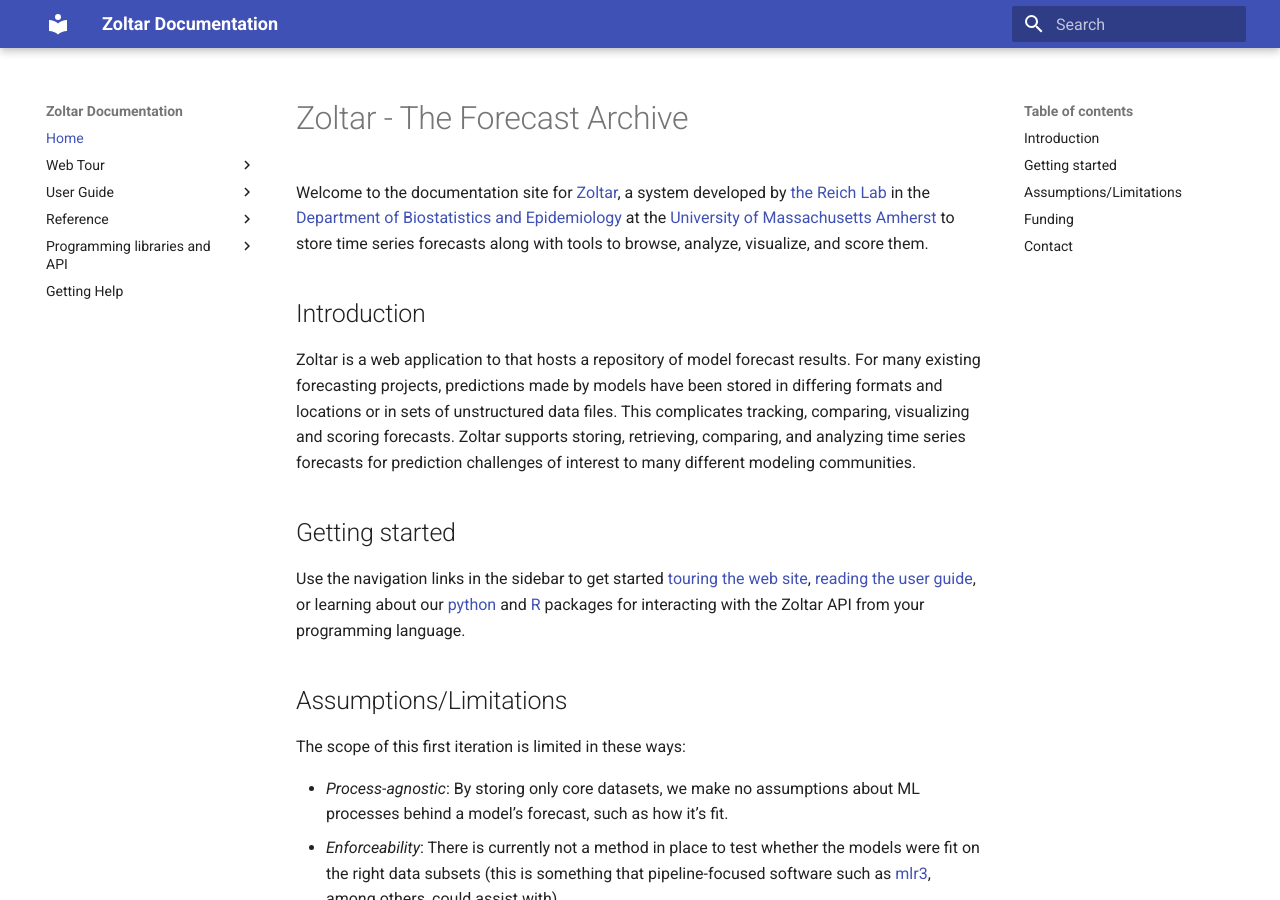
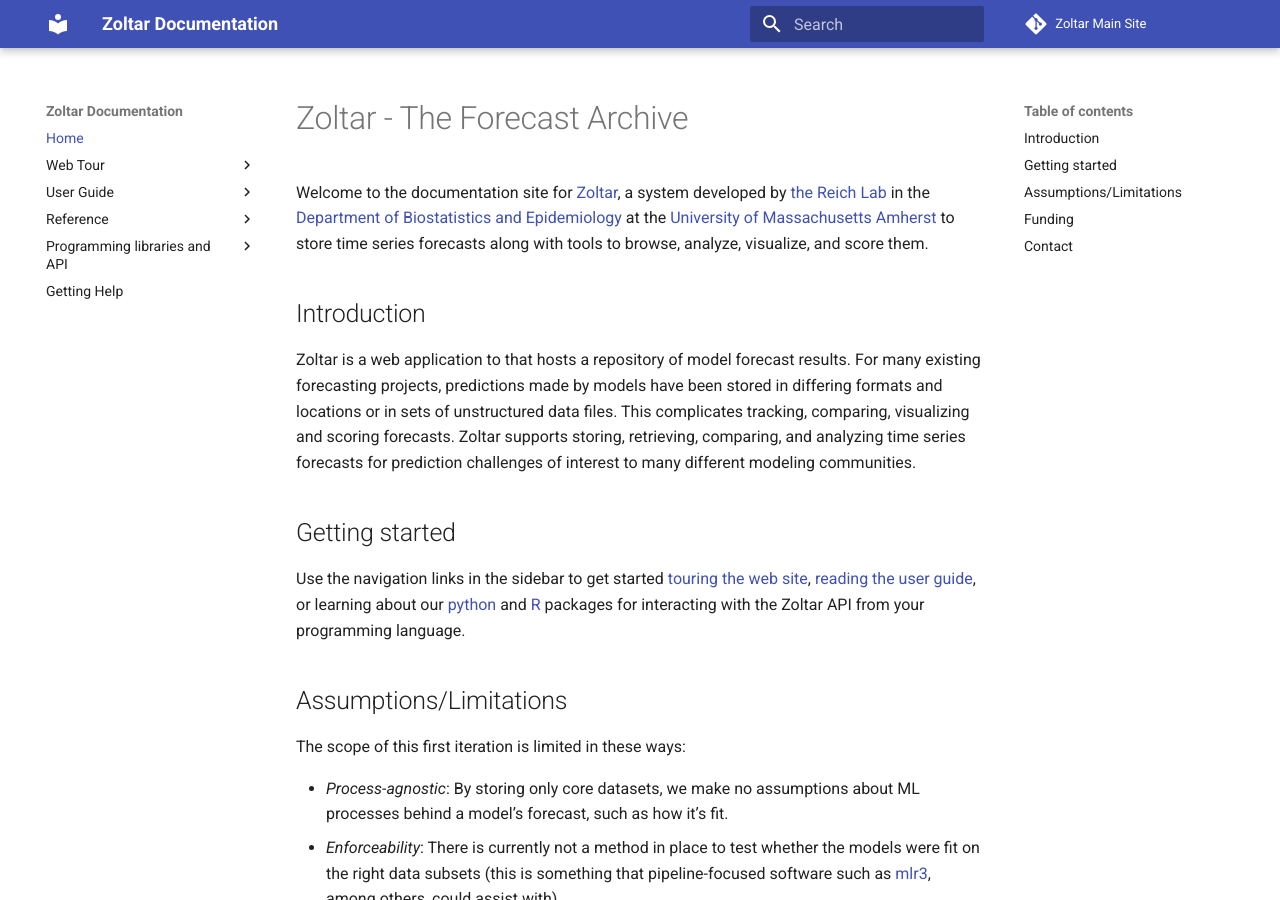
Before and after one commit to reichlab/docs.zoltardata, an MkDocs documentation site: the page built from docs/index.md, in a window 1280 px wide and 900 px high. Built offline with MkDocs 1.6.1 and Material for MkDocs 9.7.7, drawn with Linux system fonts in a browser that asks for light colours.

Commit message:
added header link to main site by repurposing the mkdocs repo_url and repo_name feature. limitations: tooltip for the link shows "Go to repository"; link does not show on small screens (responsive)

```diff
--- a/mkdocs.yml
+++ b/mkdocs.yml
@@ -1,4 +1,10 @@
 site_name: Zoltar Documentation
+repo_url: https://zoltardata.com/
+repo_name: Zoltar Main Site
+theme: material
+markdown_extensions:
+  - toc:
+      permalink: true
 
 nav:
   - Home: 'index.md'
@@ -31,9 +37,3 @@ nav:
       - 'zoltr (R)': 'Zoltr.md'
       - 'RESTful API': 'Api.md'
   - Getting Help: 'Help.md'
-
-theme: material
-
-markdown_extensions:
-    - toc:
-          permalink: true
```
